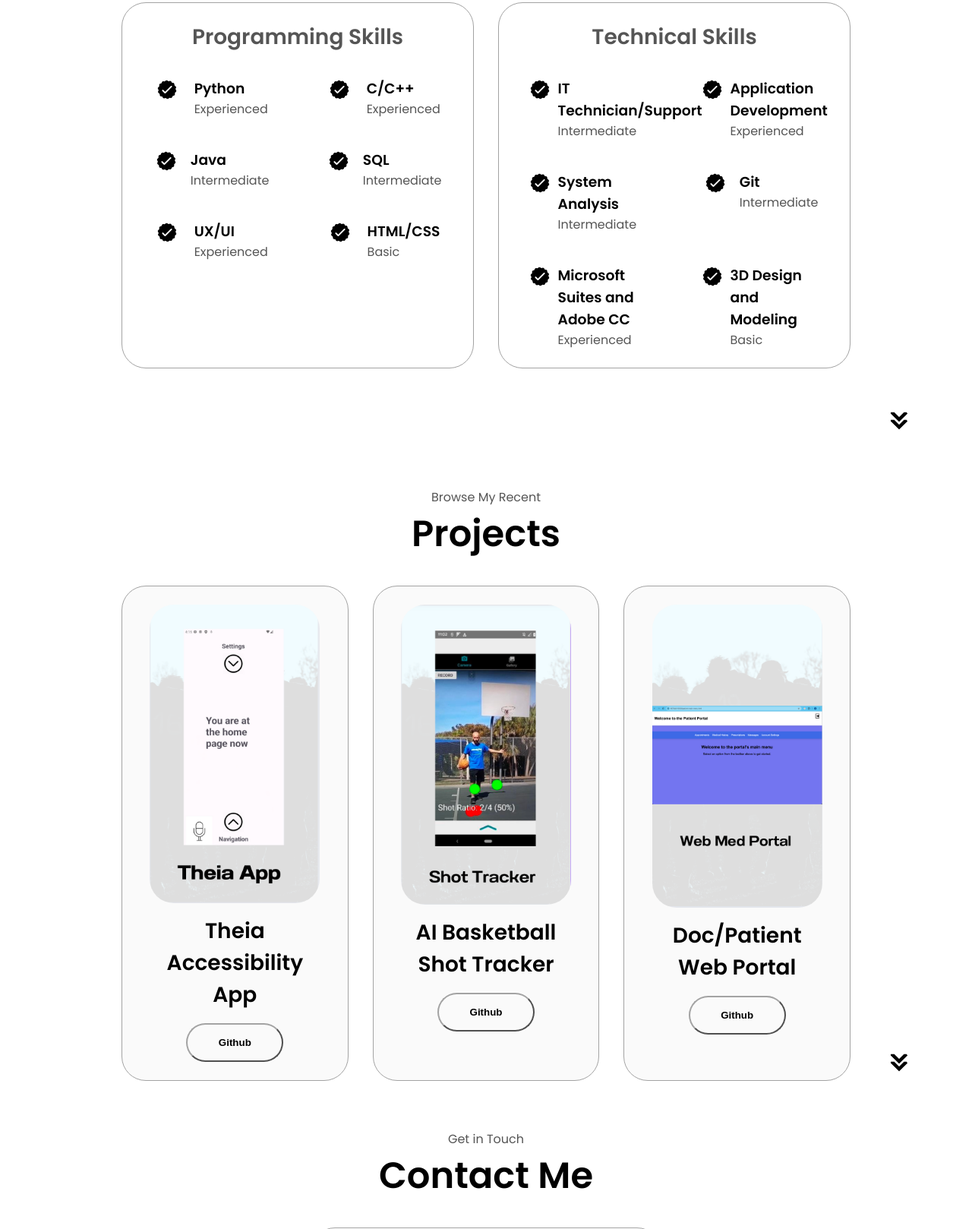
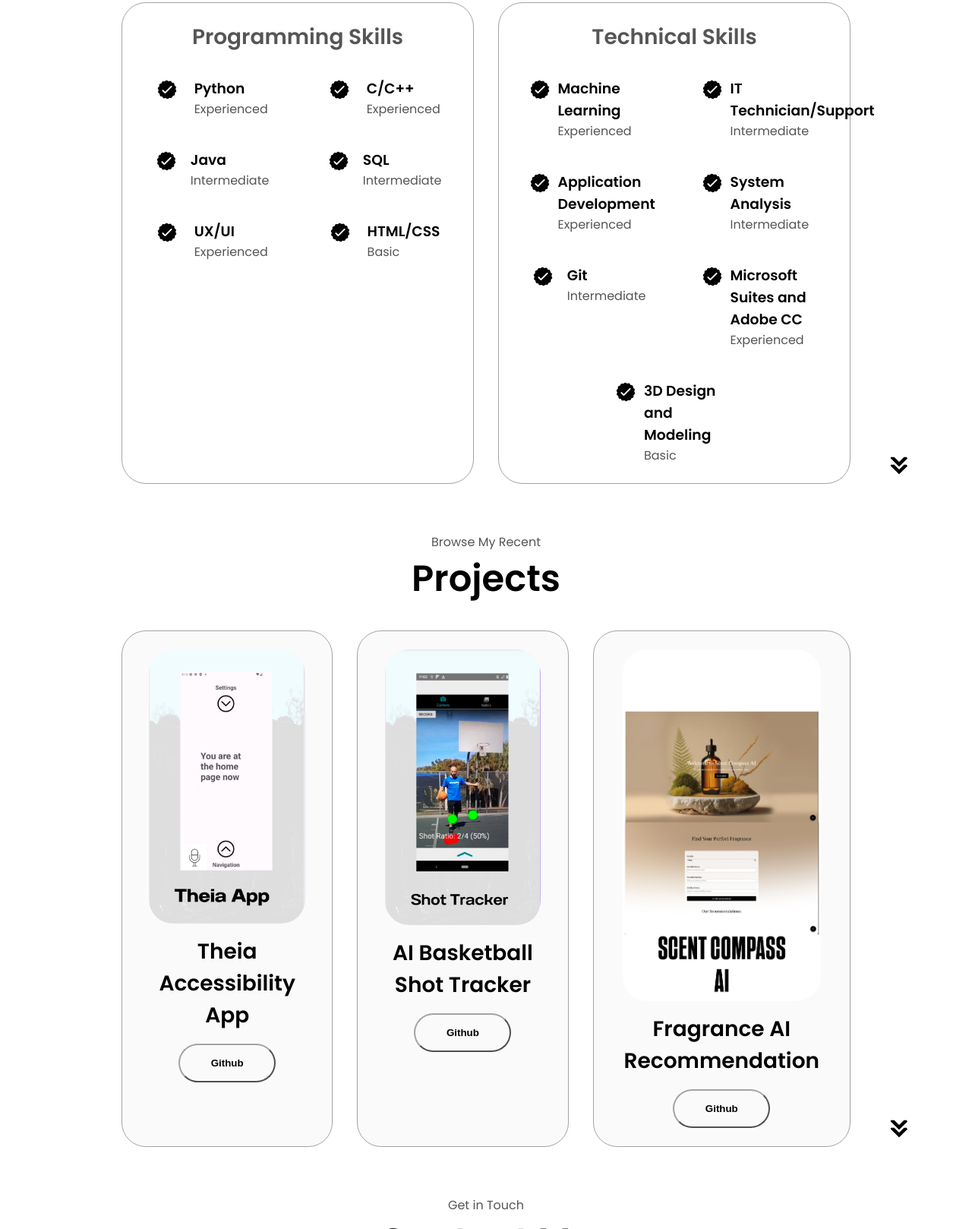
Before and after one commit to WBotCS/my-website-portfolio-, a plain HTML site: page index.html in a window 1280 px wide. Shown: the part 1822-3440 px from the top of the page at 76% size. Drawn offline with Linux system fonts and the light colour scheme.

Commit message:
Updating the portfolio

```diff
--- a/index.html
+++ b/index.html
@@ -88,7 +88,7 @@
                             <h3>
                                 Experience
                             </h3>
-                            <p>2+ years<br> Software Development</p>
+                            <p>3+ years<br> Software Development</p>
                         </div>
                         <div class="details-container">
                             <img
@@ -191,6 +191,16 @@
                     <div class="details-container">
                         <h2 class="experience-sub-title">Technical Skills</h2>
                         <div class="article-container">
+                            <article>
+                                <img src="./assets/checkmark.png"
+                                alt="Experience icon"
+                                class="icon"
+                                />
+                                <div>
+                                    <h3>Machine Learning</h3>
+                                    <p>Experienced</p>
+                                </div>
+                            </article>
                             <article>
                                 <img src="./assets/checkmark.png"
                                 alt="Experience icon"
@@ -306,16 +316,16 @@
                 <div class="details-container color-container">
                   <div class="article-container">
                     <img
-                      src="./assets/project-3.png"
+                      src="./assets/fragProj.JPG"
                       alt="Project 3"
                       class="project-img"
                     />
                   </div>
-                  <h2 class="experience-sub-title project-title">Doc/Patient Web Portal</h2>
+                  <h2 class="experience-sub-title project-title">Fragrance AI Recommendation</h2>
                   <div class="btn-container">
                     <button
                       class="btn btn-color-2 project-btn"
-                      onclick="location.href='https://github.com/apramc/322_Project.git'"
+                      onclick="location.href='https://github.com/WBotCS/fragrance-recommondation.git'"
                     >
                       Github
                     </button>
```
Also changed, not shown: assets/fragProj.JPG (added), 2 other files.
